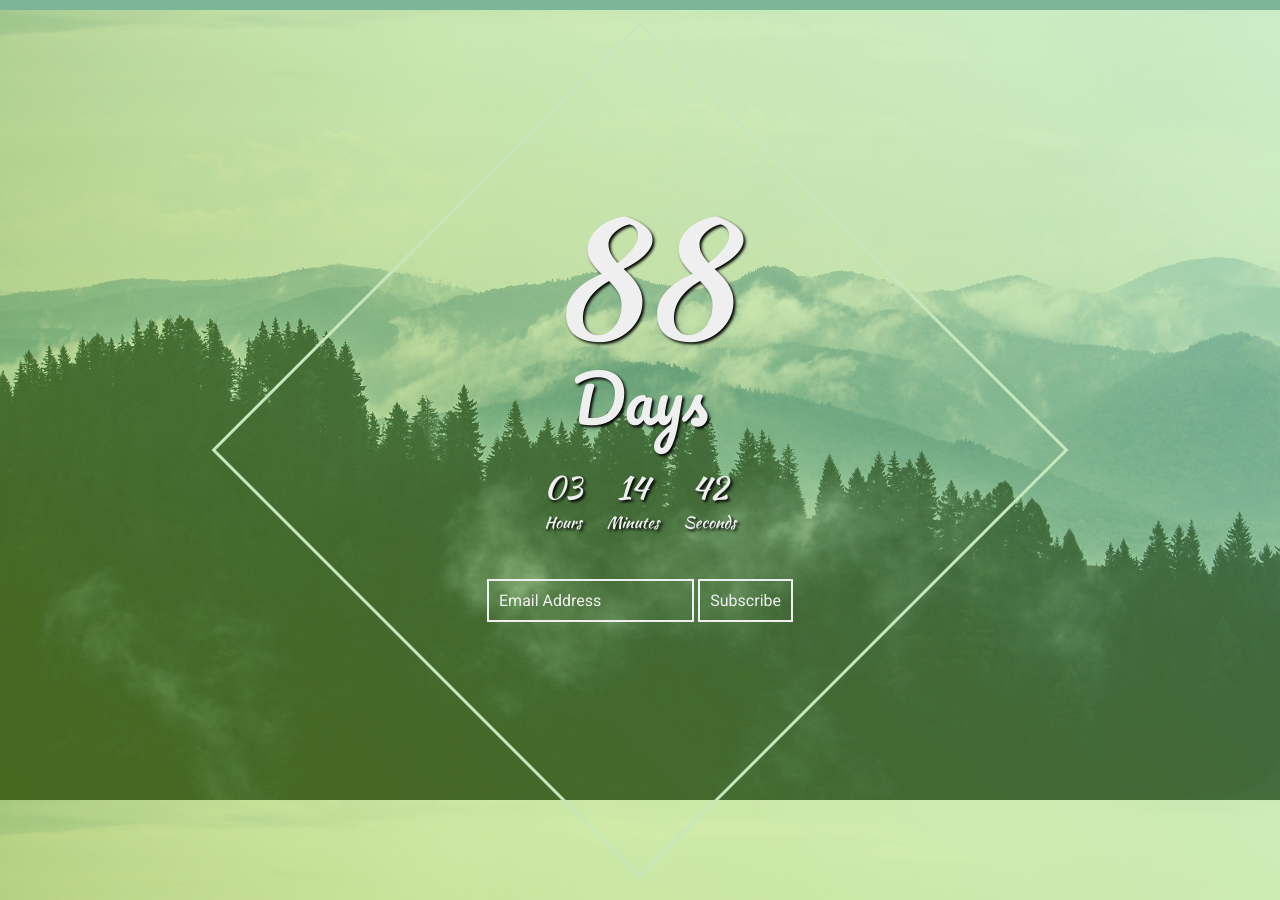
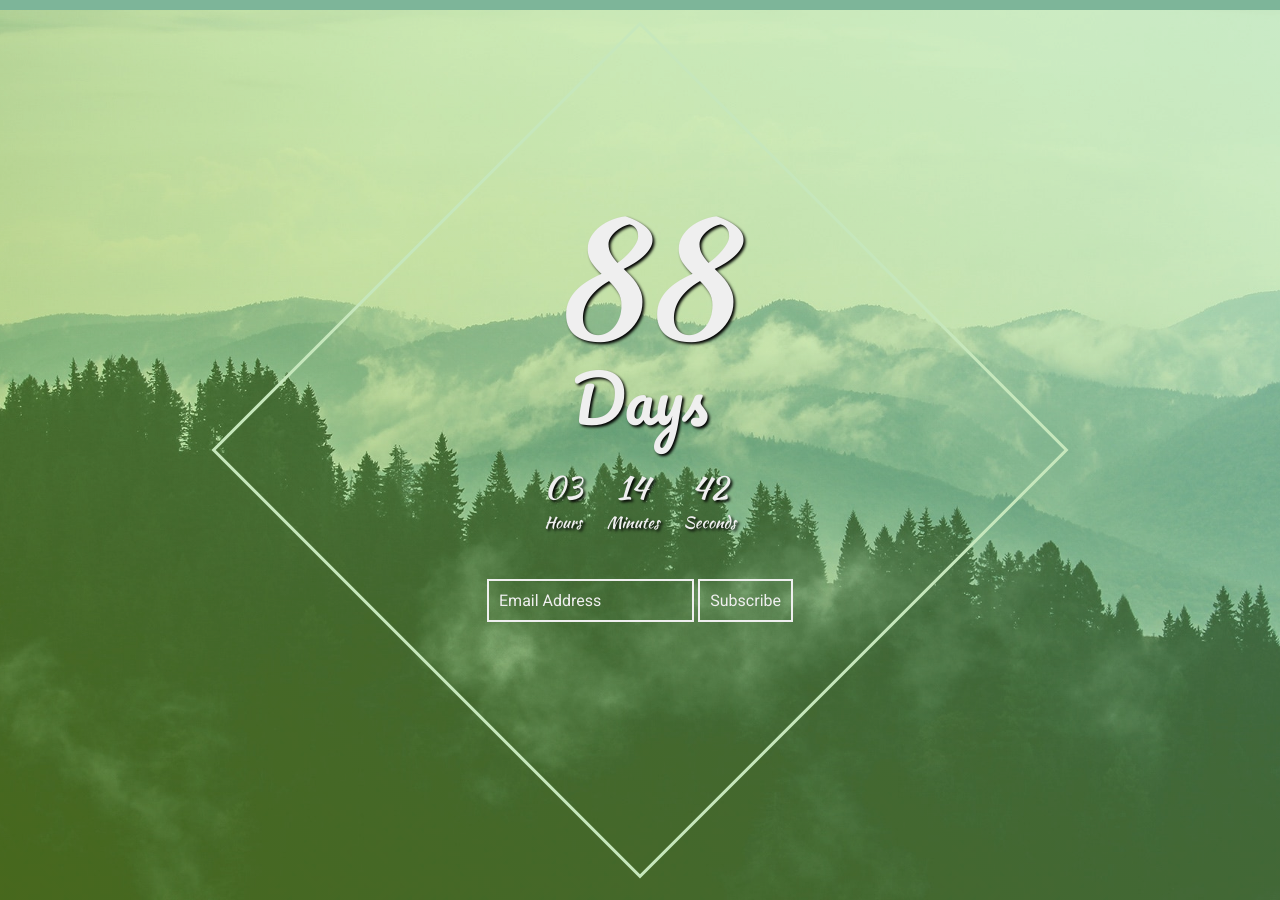
Before and after one commit to fevish/rastaman, a Jekyll site: the page built from index.md, in a window 1280 px wide. Built offline with Jekyll 4.4.1, drawn with Linux system fonts in a browser that asks for light colours.

Commit message:
Sets bg image to fixed and centered

```diff
--- a/_includes/_header.html
+++ b/_includes/_header.html
@@ -1,9 +1,9 @@
 <div class="color-line">
 </div>
 
-<div class="main">
     <div class="main-bg">
     </div>
+<div class="main">
     <div class="circle">
         <div id="clockdiv" class="numbers">
             <div>
--- a/assets/stylesheets/_sass/coming-soon.scss
+++ b/assets/stylesheets/_sass/coming-soon.scss
@@ -1,23 +1,38 @@
-body {
+html, body {
+    height: 100%;
     padding: 0;
     margin: 0;
+}
+
+html {
     background: $background-image;
-    background-size: 100%;
+    background-repeat: no-repeat;
+    background-attachment: fixed;
+    background-position: center center;
     font-family: $font1;
+    -webkit-background-size: cover;
+    -moz-background-size: cover;
+    -o-background-size: cover;
+    background-size: cover;
 }
+
 .color-line {
     background-color: $brand-color;
     width: 100%;
     height: 10px;
     position: absolute;
     top:0;
+    z-index:10;
 }
 
 .main {
-    height: 100vh;
+    min-height: 100%;
+    min-width:100%;
     display: flex;
     align-items: center;
     justify-content: center;
+    padding: 0;
+    margin: 0;
 }
 
 .main-bg {
@@ -30,8 +45,6 @@ body {
 }
 
 .circle {
-    height: 600px;
-    width: 600px;
     color: $light-color;
     display: flex;
     align-items: center;
```
Also changed, not shown: 3 other files.
